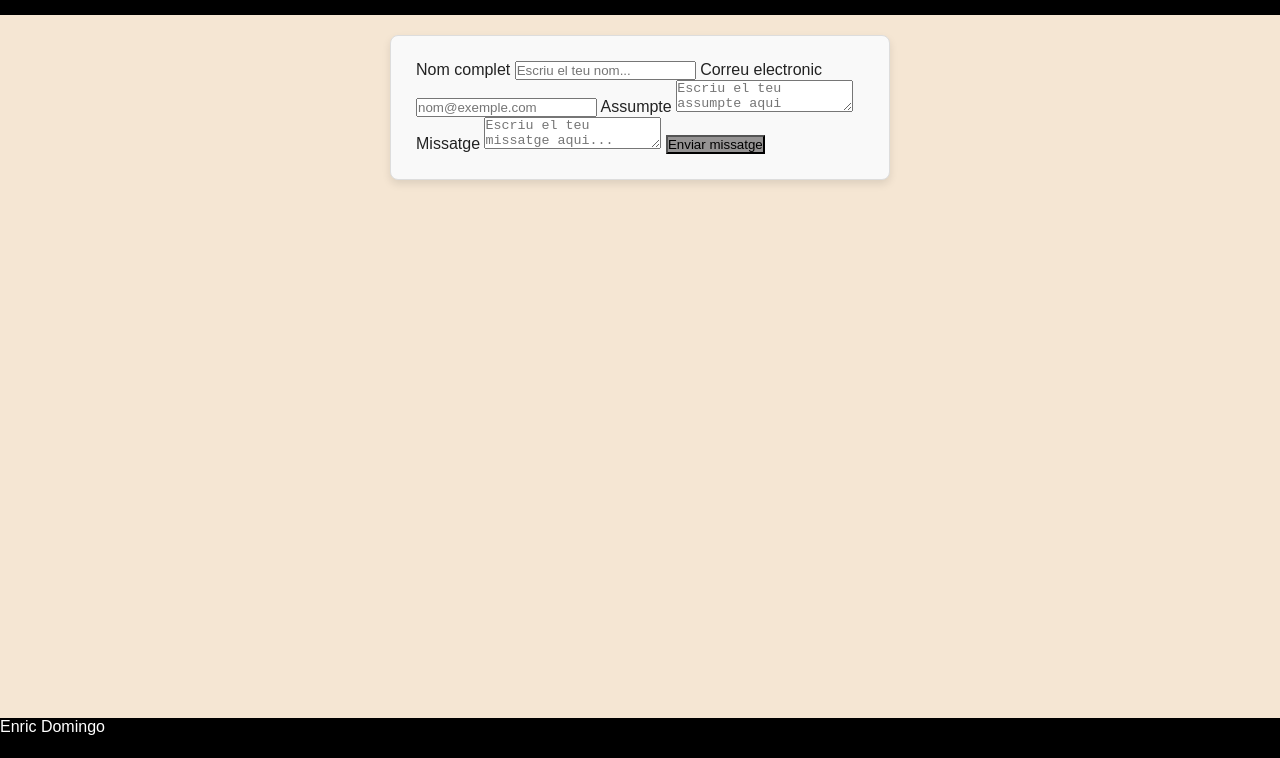
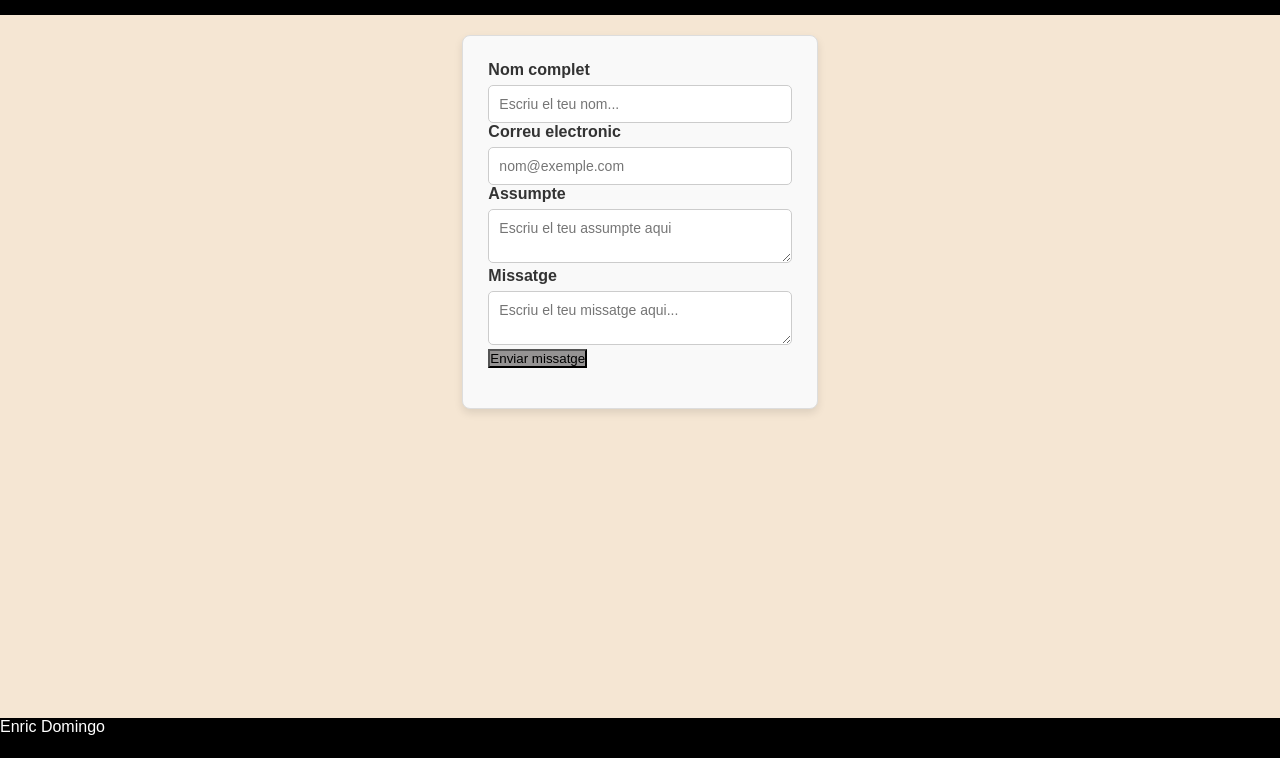
Before and after one commit to Jirkey67/El-meu-portfoli, a plain HTML site: page pages/contacta.html in a window 1280 px wide. Shown: the part 42-800 px from the top of the page. Drawn offline with Linux system fonts and the light colour scheme.

Commit message:
Add files via upload

```diff
--- a/css/style.css
+++ b/css/style.css
@@ -68,6 +68,39 @@ border: 1px solid #ddd;
 border-radius: 8px;
 box-shadow: 0 4px 8px rgba(0, 0, 0, 0.1);
 }
+
+form div {
+  margin-bottom: 15px;
+}
+
+label {
+  display: block;
+  margin-bottom: 6px;
+  font-weight: bold;
+  color: #333;
+}
+
+input[type="text"],
+input[type="email"],
+textarea {
+  width: 100%;
+  padding: 10px;
+  border: 1px solid #ccc;
+  border-radius: 5px;
+  font-size: 14px;
+  box-sizing: border-box;
+  font-family: inherit;
+}
+
+input[type="text"]:focus,
+input[type="email"]:focus,
+textarea:focus {
+  border-color: #007bff;
+  outline: none;
+  box-shadow: 0 0 5px rgba(0, 123, 255, 0.3);
+}
+
+
 button {
   background-color: rgba(78, 74, 74, 0.582);
 }
--- a/pages/contacta.html
+++ b/pages/contacta.html
@@ -20,6 +20,7 @@
   </header>
 
   <form action="#" method="post">
+    <div>
     <label for="nom">Nom complet</label>
     <input type="text" id="nom" name="nom" placeholder="Escriu el teu nom..." required>
     <label for="email">Correu electronic</label>
@@ -30,6 +31,7 @@
     <textarea id="missatge" name="missatge" placeholder="Escriu el teu missatge aqui..." required></textarea>
     <button type="submit">Enviar missatge</button>
   </form>
+  </div>
 
 </body>
 
```
